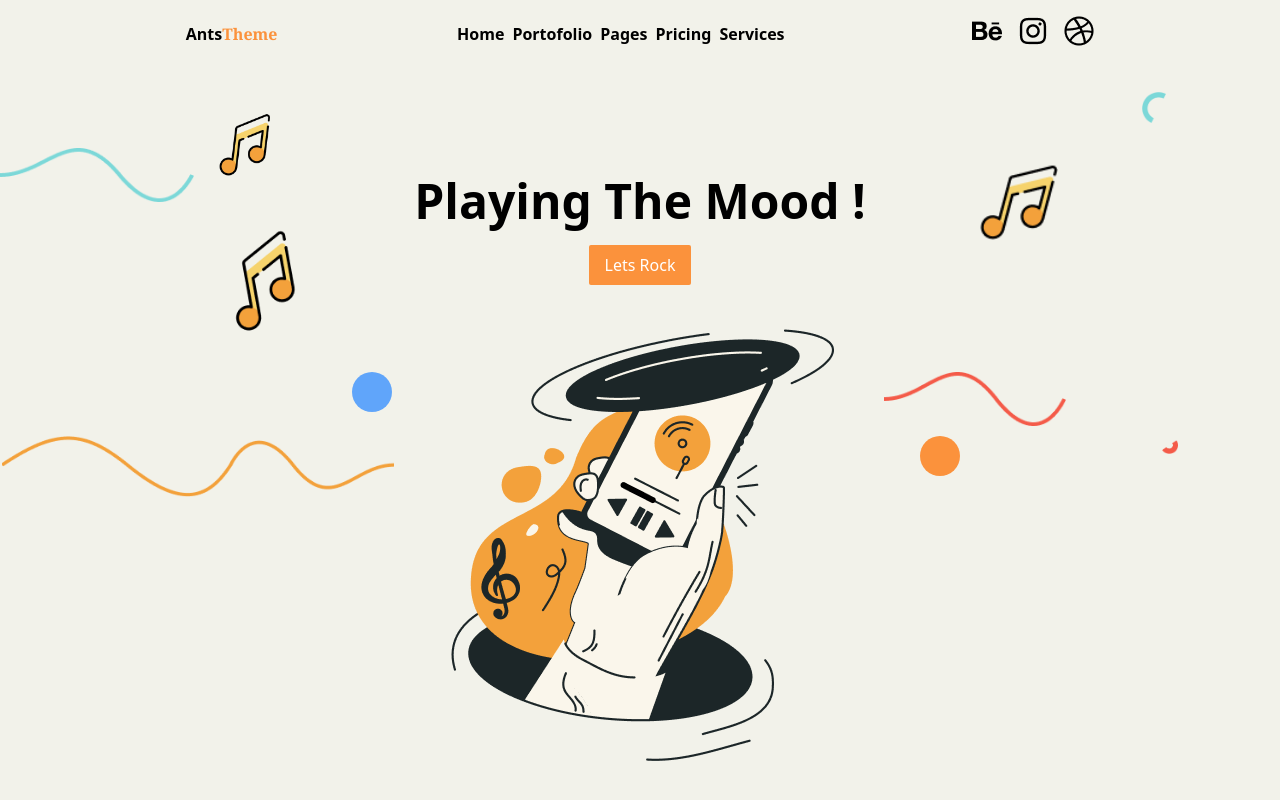
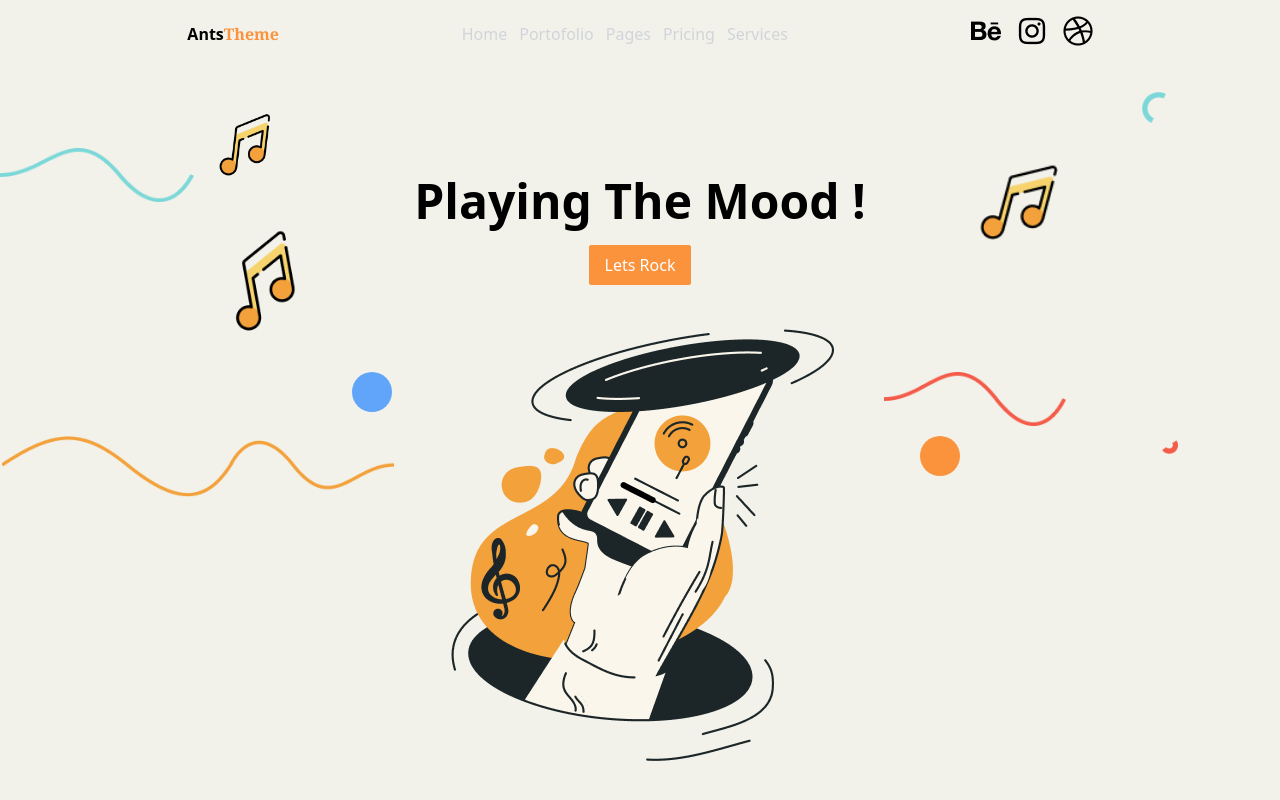
Before and after one commit to andi-faizal94/playground-nextjs, a Next.js app: page / in a window 1280 px wide. Shown: the top 800 px of the page. Built offline with nearby package versions, Linux system fonts and the light colour scheme.

Commit message:
fixing navbar

```diff
--- a/components/MainContent.js
+++ b/components/MainContent.js
@@ -1,9 +1,12 @@
 import Image from 'next/image';
 import React from 'react';
 
-const MainContent = () => {
+const MainContent = ({ id }) => {
   return (
-    <div className='relative flex flex-col justify-center items-center min-h-screen'>
+    <div
+      className='relative flex flex-col justify-center items-center min-h-screen'
+      id={id}
+    >
       <h1 className='text-[Montserrat] text-center font-semibold text-5xl mt-14 mb-5'>
         Playing The Mood !
       </h1>
--- a/components/Navbar.js
+++ b/components/Navbar.js
@@ -9,16 +9,15 @@ import {
 import Image from 'next/image';
 import { HiOutlineMail } from 'react-icons/hi';
 import Link from 'next/link';
-import { withRouter } from 'next/router';
 
-const navs = [
-  { text: 'Home', href: '' },
-  { text: 'Portofolio', href: '' },
-  { text: 'Pages', href: '' },
-  { text: 'Pricing', href: '' },
-  { text: 'Services', href: '' },
-];
-const Navbar = ({ router }) => {
+// const navs = [
+//   { text: 'Home', href: '' },
+//   { text: 'Portofolio', href: '' },
+//   { text: 'Pages', href: '' },
+//   { text: 'Pricing', href: '' },
+//   { text: 'Services', href: '' },
+// ];
+const Navbar = () => {
   const [nav, setNav] = useState(false);
   const handleClick = (e) => {
     setNav(!nav);
@@ -39,23 +38,32 @@ const Navbar = ({ router }) => {
       </div>
 
       {/* menu */}
-      <ul className='hidden md:flex'>
-        {navs.map((nav) => (
-          <li key={nav.text}>
-            <Link href={nav.href}>
-              <a
-                className={`nav-item hover:scale-x-110  ${
-                  router.pathname == nav.href
-                    ? 'active font-[700] cursor-pointer text-black z-30'
-                    : 'font-[700] mr-2 text-black hover:scale-x-110 z-30'
-                }`}
-                duration={500}
-              >
-                {nav.text}
-              </a>
-            </Link>
-          </li>
-        ))}
+      <ul className='hidden md:flex space-x-3'>
+        <li>
+          <a href='#home' duration={500}>
+            Home
+          </a>
+        </li>
+        <li>
+          <a href='#portofolio' duration={500}>
+            Portofolio
+          </a>
+        </li>
+        <li>
+          <a href='#pages' duration={500}>
+            Pages
+          </a>
+        </li>
+        <li>
+          <a href='#pricing' duration={500}>
+            Pricing
+          </a>
+        </li>
+        <li>
+          <a href='#services' duration={500}>
+            Services
+          </a>
+        </li>
       </ul>
 
       <ul className='hidden md:flex'>
@@ -101,27 +109,39 @@ const Navbar = ({ router }) => {
         className={
           !nav
             ? 'hidden'
-            : 'absolute top-0 left-0 w-full h-screen bg-[#0a192f] flex flex-col justify-center items-center z-10'
+            : 'absolute top-0 left-0 w-full h-screen bg-black flex flex-col justify-center items-center z-10'
         }
       >
-        {navs.map((nav) => (
-          <li key={nav.text}>
-            <Link href={nav.href}>
-              <a
-                className={`nav-item ${
-                  router.pathname == nav.href
-                    ? 'active py-6 text-4xl scroll-smooth hover:text-gray-100 duration-75'
-                    : 'py-6 text-4xl scroll-smooth hover:text-gray-100 duration-75'
-                }`}
-              >
-                {nav.text}
-              </a>
-            </Link>
-          </li>
-        ))}
+        {/* <ul className='flex flex-col'> */}
+        <li>
+          <a className='text-white' href='#home' duration={500}>
+            Home
+          </a>
+        </li>
+        <li>
+          <a href='#portofolio' duration={500}>
+            Portofolio
+          </a>
+        </li>
+        <li>
+          <a href='#pages' duration={500}>
+            Pages
+          </a>
+        </li>
+        <li>
+          <a href='#pricing' duration={500}>
+            Pricing
+          </a>
+        </li>
+        <li>
+          <a href='#services' duration={500}>
+            Services
+          </a>
+        </li>
+        {/* </ul> */}
       </ul>
     </nav>
   );
 };
 
-export default withRouter(Navbar);
+export default Navbar;
--- a/pages/index.js
+++ b/pages/index.js
@@ -7,18 +7,14 @@ import MainContent from '../components/MainContent';
 export default function Home() {
   const [dataPost, setDataPost] = useState([]);
 
-  // allpost.getAllPost().then((res) => setDataPost(res));
-
-  // const add = useCallback(() => {}, []);
-
   return (
     <div className='bg-[#F2F2EA]'>
       <div className='md:px-24 py-4 bg-[#F2F2EA]'>
         <Navbar />
-        <MainContent />
+        <MainContent id='portofolio' />
         <div
-          // style={{ width: 1505 }}
           className='mx-auto flex flex-col md:flex-row items-center space-y-4 md:justify-between md:w-5/6 md:h-36 bg-[#C37CB4] py-4 px-16'
+          id='pages'
         >
           <div className='flex flex-col md:flex-row space-y-4 md:space-x-4'>
             <Image
```
